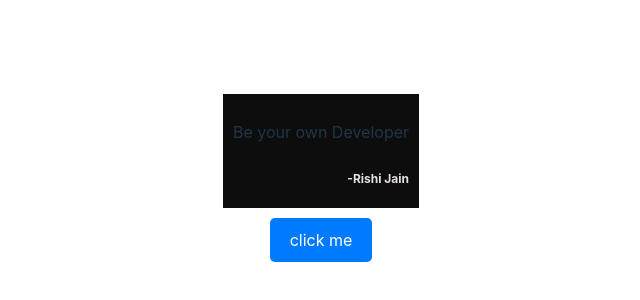
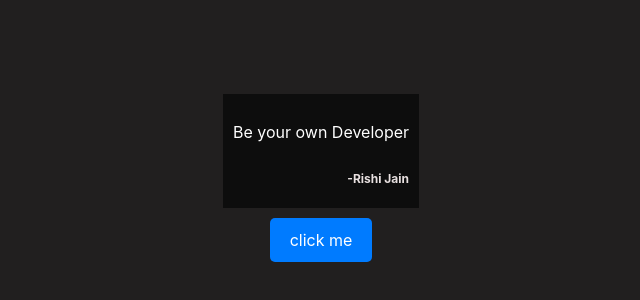
Before and after one commit to rishijain-1/react-quotes-web-page, a React (Vite) app: page / in a window 1280 px wide. Shown: the part 222-522 px from the top of the page, without its empty margins (319-959 px from the left). Built offline with nearby package versions, Linux system fonts and the light colour scheme.

Commit message:
update light theme

```diff
--- a/src/index.css
+++ b/src/index.css
@@ -51,8 +51,8 @@ button:focus-visible {
 
 @media (prefers-color-scheme: light) {
   :root {
-    color: #213547;
-    background-color: #ffffff;
+    color: #ffffff;
+    background-color: #211f1f;
   }
   a:hover {
     color: #747bff;
```
